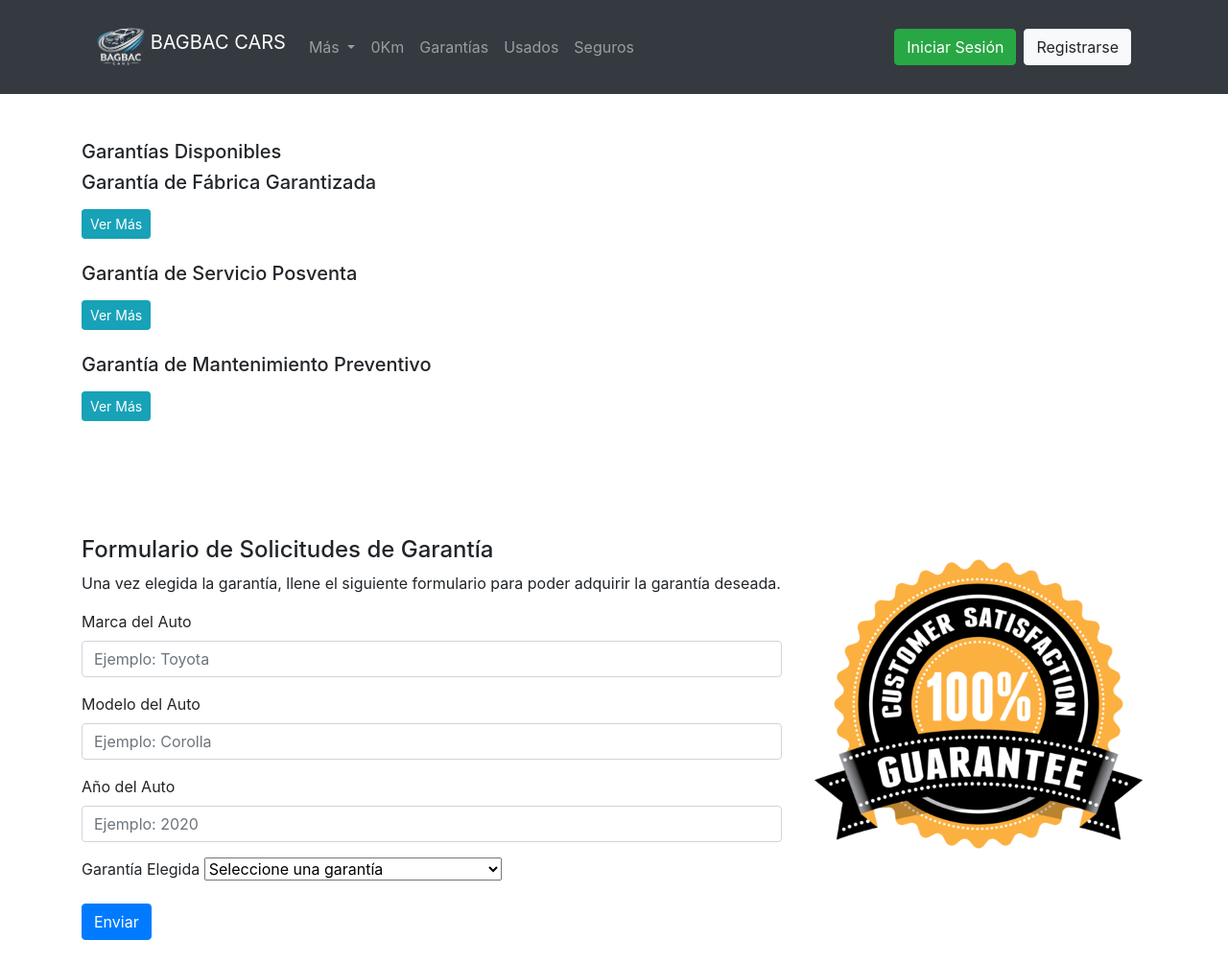
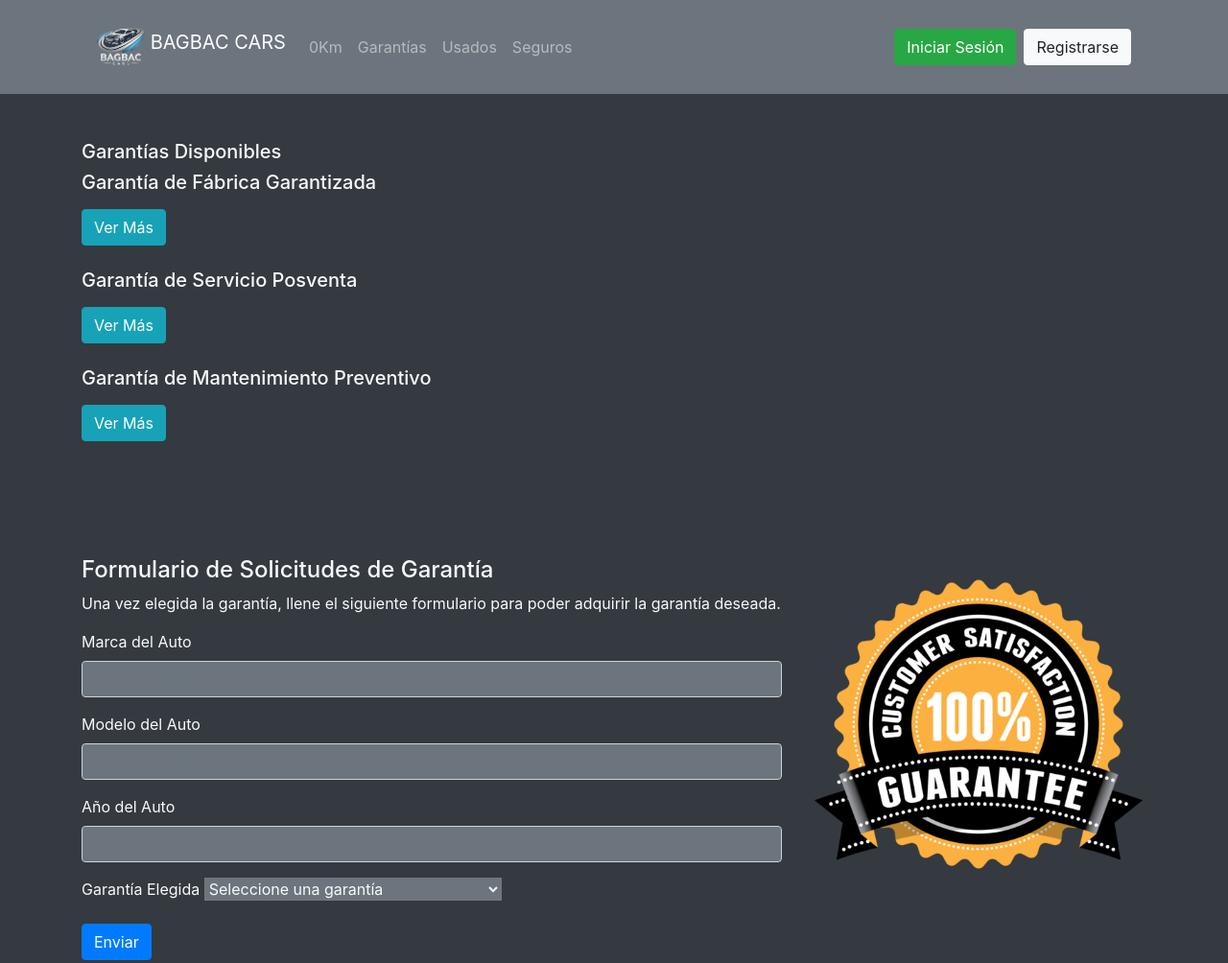
Before and after one commit to GonzaSp24/GonzaSp24.github.io, a plain HTML site: page garantias.html in a window 1280 px wide. Shown: the top 1004 px of the page at 96% size. Drawn offline with nearby package versions, Linux system fonts and the light colour scheme; a script that the page names is missing.

Commit message:
arreglo garantias

```diff
--- a/garantias.html
+++ b/garantias.html
@@ -11,9 +11,9 @@
     <link rel="stylesheet" href="css/styles.css">
 </head>
 
-<body>
+<body class="bg-dark text-light"> <!-- Aplica fondo oscuro y texto blanco a todo el cuerpo -->
     <!-- Encabezado -->
-    <header class="bg-dark py-3">
+    <header class="bg-secondary py-3"> <!-- Fondo oscuro para el encabezado -->
         <div class="container">
             <nav class="navbar navbar-expand-lg navbar-dark">
                 <a class="navbar-brand" href="index.html">
@@ -26,9 +26,7 @@
                 <div class="collapse navbar-collapse" id="navbarNav">
                     <ul class="navbar-nav mr-auto">
                         <li class="nav-item dropdown">
-                            <a class="nav-link dropdown-toggle" href="#" id="navbarDropdown" role="button" data-toggle="dropdown" aria-haspopup="true" aria-expanded="false">
-                                Más
-                            </a>
+
                             <div class="dropdown-menu" aria-labelledby="navbarDropdown">
                                 <a class="dropdown-item" href="clasificados.html">Clasificados</a>
                                 <div class="dropdown-divider"></div>
@@ -74,7 +72,7 @@
                         <p>Exclusiones: Desgaste normal de las partes, daños por accidentes, modificaciones no autorizadas, entre otras condiciones específicas.</p>
                         <p>Requisitos: Mantenimiento regular según el manual del fabricante, preferiblemente en concesionarios autorizados.</p>
                     </div>
-                    <button class="btn btn-sm btn-info mt-2" onclick="toggleInfo(this)">Ver Más</button>
+                    <button class="btn btn-info mt-2" onclick="toggleInfo(this)">Ver Más</button>
                 </div>
             </div>
 
@@ -87,7 +85,7 @@
                         <p>Exclusiones: Daños causados por el conductor, uso inadecuado del vehículo, entre otros.</p>
                         <p>Requisitos: Uso del vehículo conforme a las instrucciones del fabricante, mantenimiento regular según las recomendaciones del fabricante.</p>
                     </div>
-                    <button class="btn btn-sm btn-info mt-2" onclick="toggleInfo(this)">Ver Más</button>
+                    <button class="btn btn-info mt-2" onclick="toggleInfo(this)">Ver Más</button>
                 </div>
             </div>
 
@@ -100,7 +98,7 @@
                         <p>Exclusiones: Reparaciones no relacionadas con el mantenimiento preventivo, daños por accidentes, entre otros.</p>
                         <p>Requisitos: El vehículo debe ser presentado en concesionarios autorizados para realizar el mantenimiento según el calendario establecido por el fabricante.</p>
                     </div>
-                    <button class="btn btn-sm btn-info mt-2" onclick="toggleInfo(this)">Ver Más</button>
+                    <button class="btn btn-info mt-2" onclick="toggleInfo(this)">Ver Más</button>
                 </div>
             </div>
         </div>
@@ -116,19 +114,19 @@
                     <form>
                         <div class="mb-3">
                             <label class="form-label">Marca del Auto</label>
-                            <input type="text" class="form-control" placeholder="Ejemplo: Toyota" />
+                            <input type="text" class="form-control bg-secondary text-light" placeholder="Ejemplo: Toyota" />
                         </div>
                         <div class="mb-3">
                             <label class="form-label">Modelo del Auto</label>
-                            <input type="text" class="form-control" placeholder="Ejemplo: Corolla" />
+                            <input type="text" class="form-control bg-secondary text-light" placeholder="Ejemplo: Corolla" />
                         </div>
                         <div class="mb-3">
                             <label class="form-label">Año del Auto</label>
-                            <input type="number" class="form-control" placeholder="Ejemplo: 2020" />
+                            <input type="number" class="form-control bg-secondary text-light" placeholder="Ejemplo: 2020" />
                         </div>
                         <div class="mb-3">
                             <label class="form-label">Garantía Elegida</label>
-                            <select class="form-select">
+                            <select class="form-select bg-secondary text-light">
                                 <option value="">Seleccione una garantía</option>
                                 <option value="fabrica-garantizada">Garantía de Fábrica Garantizada</option>
                                 <option value="servicio-posventa">Garantía de Servicio Posventa</option>
@@ -145,21 +143,23 @@
         </div>
     </section>
 
+    <div id="footer-container"></div>
+
     <!-- Referencia a archivos JavaScript -->
     <script src="https://cdnjs.cloudflare.com/ajax/libs/jquery/3.5.1/jquery.min.js"></script>
     <script src="https://cdnjs.cloudflare.com/ajax/libs/popper.js/1.16.0/umd/popper.min.js"></script>
     <script src="https://maxcdn.bootstrapcdn.com/bootstrap/4.5.2/js/bootstrap.min.js"></script>
-    <script src="js/garantias.js"></script>
+    <script src="js/footer.js"></script>
     <script src="js/main.js"></script>
 
-    <!-- Contenedor para el pie de página -->
-    <div id="footer-container"></div>
-
-    <!-- Botón de subir -->
     <a href="#" id="scroll-to-top" class="btn btn-primary rounded-circle" title="Subir" aria-label="Subir">
         <span class="icon">
             <i class="fas fa-chevron-up"></i>
         </span>
     </a>
+
+    </body>
+    </html>
+
 </body>
 </html>
```
